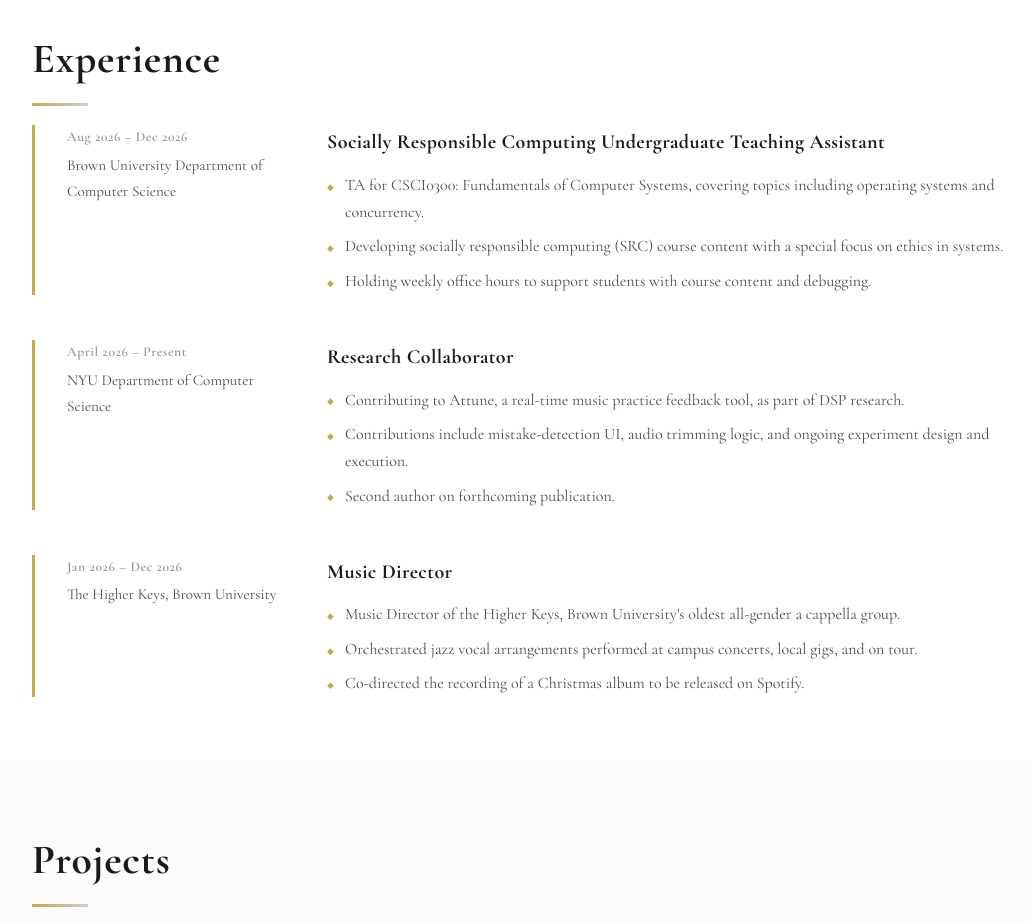
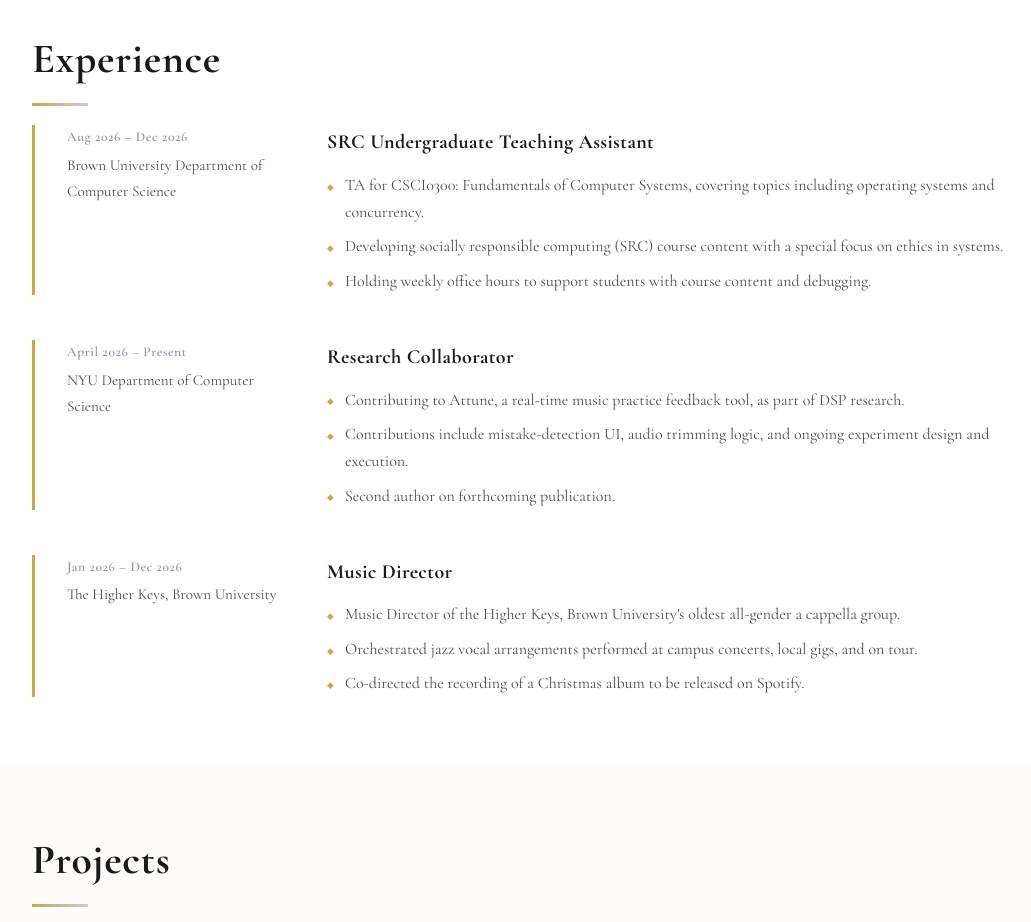
Before and after one commit to Gbeckler8/Personal-website, a React (Create React App) app: page / in a window 1280 px wide. Shown: the part 1460-2382 px from the top of the page, without its empty margins (106-1137 px from the left). Built offline with nearby package versions, Linux system fonts and the light colour scheme.

Commit message:
Update Experience.tsx

```diff
--- a/src/components/Experience.tsx
+++ b/src/components/Experience.tsx
@@ -3,7 +3,7 @@ import { useFadeIn } from '../hooks/useFadeIn';
 
 const positions = [
   {
-    title: 'Socially Responsible Computing Undergraduate Teaching Assistant',
+    title: 'SRC Undergraduate Teaching Assistant',
     org: 'Brown University Department of Computer Science',
     period: 'Aug 2026 – Dec 2026',
     bullets: [
```
